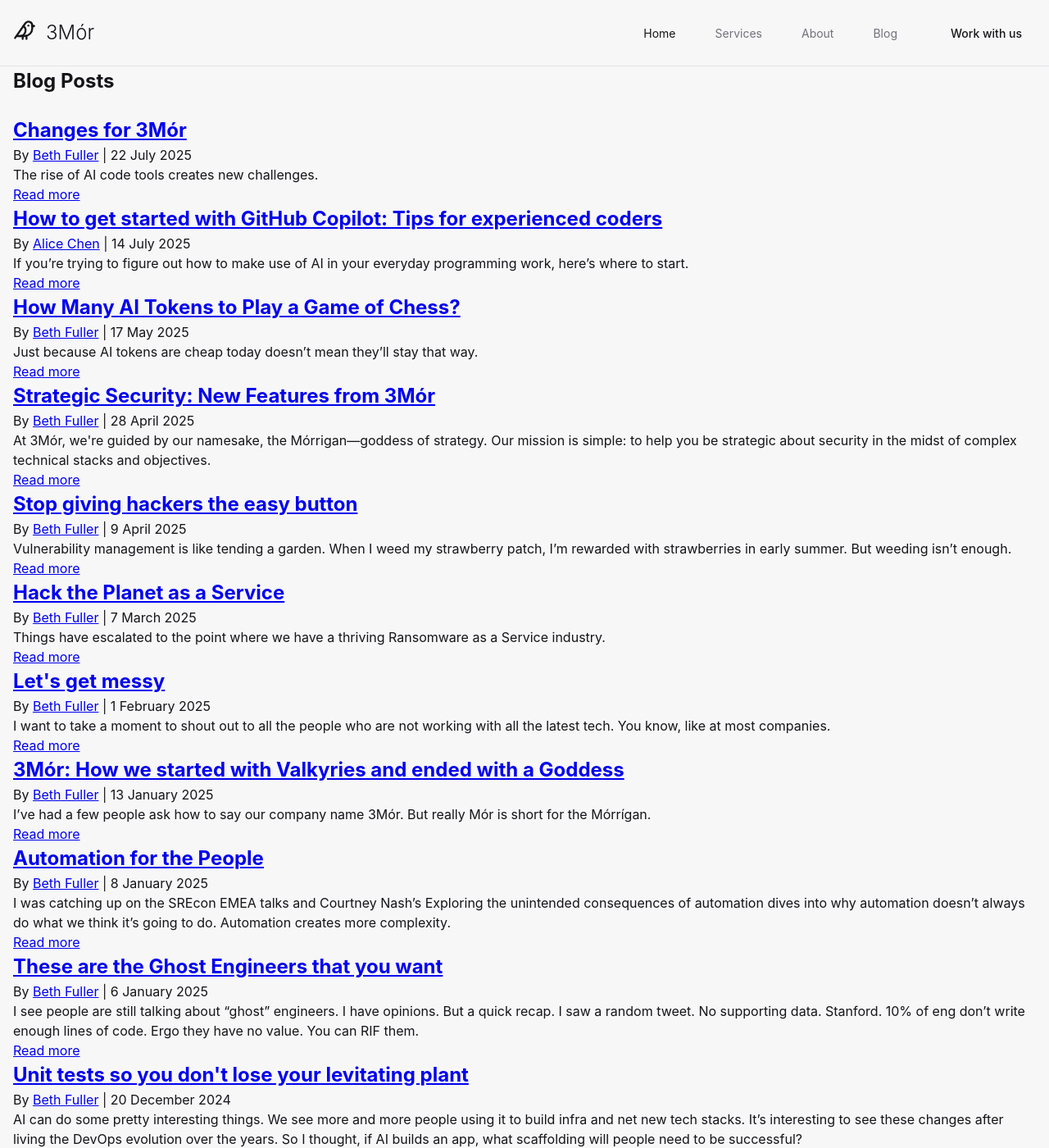
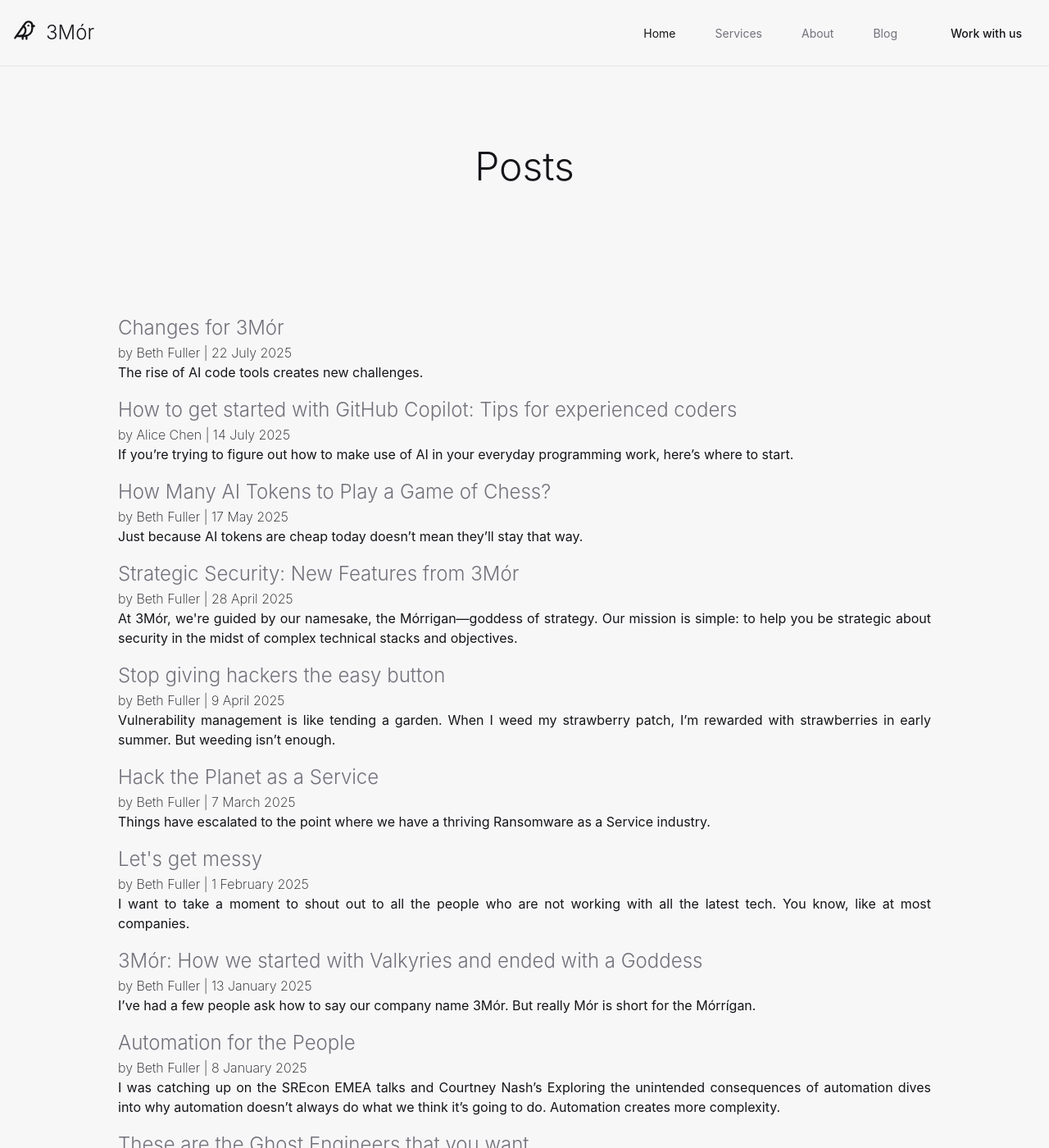
Before and after one commit to 3mor-io/3mor, a Jekyll site: the page built from website/posts.html, in a window 1280 px wide and 1400 px high. Shown: the whole window at 82% size. Built offline with Jekyll 4.4.1, drawn with Linux system fonts in a browser that asks for light colours; comment, search, counter and statistics services are not loaded; some of the changed text lies outside the part shown.

Commit message:
Update posts page

```diff
--- a/website/_includes/post_snippet.html
+++ b/website/_includes/post_snippet.html
@@ -1,19 +1,16 @@
-<div class="post">
+<div class="post-snippet">
   <!-- <div class="post-thumbnail">
       <a href="{{ include.link }}"><img src="{{ include.thumb }}" /></a>
     </div> -->
-    <div class="post-header font-alt">
-      <h2 class="post-title"><a href="{{ include.link }}">{{ include.title }}</a></h2>
+  <div class="post-snippet-header">
+    <h2 class="post-snippet-title"><a href="{{ include.link }}">{{ include.title }}</a></h2>
     <div class="post-meta">
-        By&nbsp;<a href="#">{{ include.author }}</a>&nbsp;| {{ include.date | date: "%-d %B %Y" }}
+      by&nbsp;<a href="#">{{ include.author }}</a>&nbsp;| {{ include.date | date: "%-d %B %Y" }}
     </div>
   </div>
-    <div class="post-entry">
+  <div class="post-snippet-entry">
     <p>
       {{ include.excerpt }}
     </p>
   </div>
-    <div class="post-more">
-      <a class="more-link" href="{{ include.link }}">Read more</a>
 </div>
-  </div>
--- a/website/_layouts/post.html
+++ b/website/_layouts/post.html
@@ -1,6 +1,5 @@
 ---
 layout: default
-noparticles: true
 ---
 
 <div class="main">
--- a/website/assets/css/style.css
+++ b/website/assets/css/style.css
@@ -603,6 +603,37 @@ body {
   }
 }
 
+/* Posts */
+.posts-content {
+  padding: 4rem 0;
+  margin: 0 auto;
+  max-width: 80%
+}
+
+.posts-content h2 {
+  color: hsl(var(--muted-foreground));
+  font-weight: 300;
+}
+
+.posts-content a {
+  text-decoration: inherit;
+  color: inherit;
+}
+
+
+.post-snippet-entry {
+  margin-bottom: 1rem;
+  text-align: justify;
+}
+
+.post-meta {
+  font-weight: 200;
+}
+
+.post-snippet-title a:hover {
+  color: hsl(var(--accent));
+}
+
 /* Footer */
 .footer {
   border-top: 1px solid hsl(var(--border));
@@ -624,7 +655,7 @@ body {
 
 .footer a {
   text-decoration: inherit;
-  color: inherit
+  color: inherit;
 }
 
 .footer-logo {
--- a/website/posts.html
+++ b/website/posts.html
@@ -1,37 +1,22 @@
 ---
 layout: default
-title: 3Mór Blog Posts
+title: 3Mór Updates
 ---
-
-<section class="module bg-dark-60 blog-page-header">
-  <div id="particles-js" class="container">
-    <div class="row">
-      <div class="col-sm-6 col-sm-offset-3">
-        <h2 class="module-title font-alt">Blog Posts</h2>
-        <div class="module-subtitle font-serif">&nbsp;</div>
-      </div>
-    </div>
+<main>
+  <section class="page-header">
+    <div class="container">
+      <h1 class="page-title">Posts</h1>
     </div>
   </section>
-<div class="main">
-  <section class="module">
+
+  <section class="posts-content">
     <div class="container">
-      <div class="row multi-columns-row post-columns">
       {% for post in site.posts %}
-        <div class="col-sm-6 col-md-4 col-lg-4">
+      <div>
         {% include post_snippet.html thumb=post.thumb title=post.title
         author=post.author date=post.date excerpt=post.excerpt link=post.url
         %}
       </div>
       {% endfor %}
     </div>
-      <!-- Add pagination back when we need it -->
-      <!-- <div class="pagination font-alt">
-          <a href="#"><i class="fa fa-angle-left"></i></a
-          ><a class="active" href="#">1</a><a href="#">2</a><a href="#">3</a
-          ><a href="#">4</a><a href="#"><i class="fa fa-angle-right"></i></a>
-        </div> -->
-    </div>
-  </section>
-  {% include footer.html %}
-</div>
+</main>
```
Also changed, not shown: website/Gemfile (line endings or trailing spaces). Lines whose indentation alone changed are shown as unchanged.
